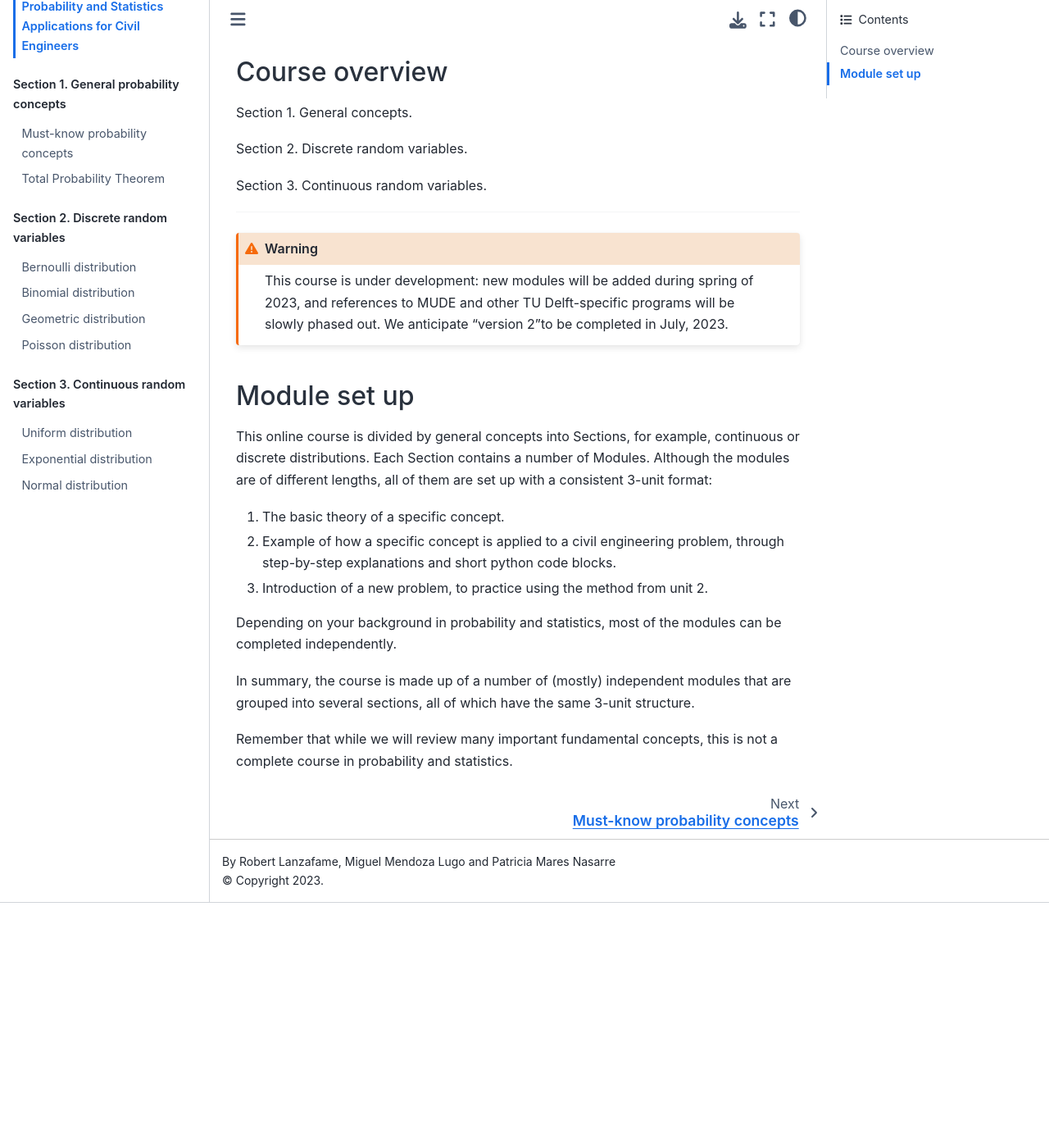
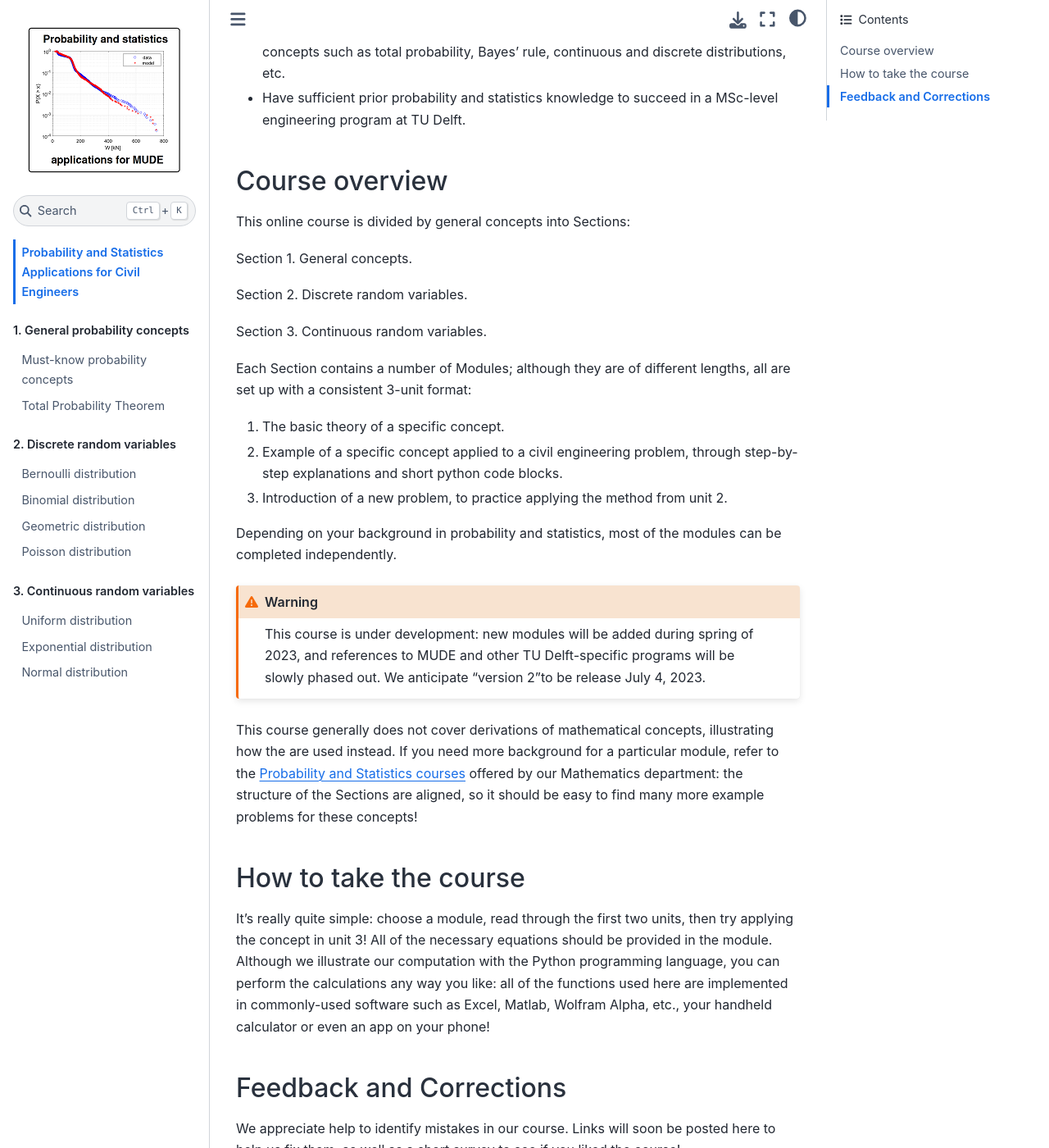
Before and after one commit to TUDelft-CITG/learn-probability, a Jupyter Book: the page built from book/index.md, in a window 1280 px wide and 1400 px high, scrolled down 1002 px. Shown: the whole window at 82% size. Built offline with Jupyter Book 1.0.4 settings and Sphinx 7.4.7 and the Sphinx Book theme 1.1.4, drawn with Linux system fonts in a browser that asks for light colours; before the commit the page ends 2103 px from its top, so only the background shows below that; some of the changed text lies outside the part shown.

Commit message:
update overview

````diff
--- a/book/_config.yml
+++ b/book/_config.yml
@@ -13,7 +13,7 @@ execute:
 # Define the name of the latex output file for PDF builds
 latex:
   latex_documents:
-    targetname: PSAM1_book.tex
+    targetname: learn_prob.tex
 
 # Add a bibtex file so that we can create citations
 #bibtex_bibfiles:
--- a/book/_toc.yml
+++ b/book/_toc.yml
@@ -4,19 +4,19 @@ root: index.md
 format: jb-book
 
 parts:
-- caption: Section 1. General probability concepts
+- caption: 1. General probability concepts
   chapters:
   - file: section_01/Must_know_ probability_concepts
   - file: section_01/Total_Probability_Theorem
 
-- caption: Section 2. Discrete random variables
+- caption: 2. Discrete random variables
   chapters:
   - file: section_02/2_1_Bernoulli_dist
   - file: section_02/2_2_Binomial_dist
   - file: section_02/2_3_Geometric_dist
   - file: section_02/2_4_Poisson_dist
 
-- caption: Section 3. Continuous random variables
+- caption: 3. Continuous random variables
   chapters:
   - file: section_03/3_1_Uniform_dist
   - file: section_03/3_2_Exponential_dist
--- a/book/index.md
+++ b/book/index.md
@@ -7,7 +7,9 @@ Welcome to **Probability and Statistics Applications for Civil Engineers**. We'r
 The field of civil engineering has changed significantly over the past decades. While we wish we could have included titles such as "environmental engineering," "construction management," "engineering geology" or similar fields, please forgive us for adopting the label "civil engineering" for the sake of simplicity.
 ```
 
-This course was originally designed for incoming students to several MSc programs at TU Delft: especially those who have never taken a university-level course on probability and statistics concepts, but also those who may need to brush up on these concepts. Have you had trouble in the past due to the theoretical or math-oriented nature of these problems? Then this course is for you!
+This course was originally designed for incoming students to several MSc programs at TU Delft: especially those who have may have taken a high school or university-level course on probability and statistics, but may need to brush up on these concepts. Have you had trouble in the past due to the theoretical or math-oriented nature of these problems? Then this course is for you!
+
+If you have never taken a probability or statistics course before, we recommend you consider one of [the online courses](https://online-learning.tudelft.nl/topic/mastering-mathematics/) offered by the Mathematics faculty at TU Delft: they are also free!
 
 ```{admonition} Note to TU Delft Students (MSc programs)
 :class: dropdown
@@ -22,12 +24,10 @@ The first three programs are within the faculty of Civil Engineering & Geoscienc
 
 CME is an interfaculty program between 1) CEG, 2) Architecture & the Built Environment (ABE) and 3) Technology, Policy & Management (TPM), which begins with the course *Managing* Uncertainty and Data (MUD).
 
-The current edition of this course (Probability and Statistics Applications for Civil Engineers) includes many references to CEG and MUDE; these will be removed as development continues, but the content will remain the same.
+For all students in the CEG faculty: if you have *never* taken a university-level course in probability and statistics you are strongly recommended to complete the [Probability and Statistics courses](https://online-learning.tudelft.nl/topic/mastering-mathematics/) offered by our Mathematics department prior to beginning your MSc program---past experience has shown this to help students in all of our MSc programs get through the first semester of studies more easily.
 ```
 
-This course assumes some prior knowledge of probability and statistics. Although most of the example calculations illustrated in this course use Python, prior experience with this programming language is not necessary. Python is used because it is adopted in many university-level engineering programs, so we want you to feel comfortable with seeing and making calculations using code before the academic year begins. In other words: in this course, think of Python as a powerful calculator, and you will always be able to understand what the code is doing simply by reading it (not running it).
-
-% If you would like to learn more about Python enroll for our companion course, Python Applications for MUDE.
+This course assumes some prior knowledge of probability and statistics. Although most of the example calculations illustrated in this course use Python, prior experience with this programming language is not necessary. Python is used because it is adopted in many university-level engineering programs, so we want you to feel comfortable with seeing and making calculations using code before the academic year begins. In other words: in this course, think of Python as a powerful calculator, and you will always be able to understand what the code is doing simply by reading it (not running it). If you are interested in Python, check out our companion course, [Python Applications for Civil Engineers](https://tudelft-citg.github.io/learn-python/)---it is set up in a similar format to this course.
 
 This course will enable you to...
 
@@ -37,8 +37,9 @@ This course will enable you to...
 
 * Have sufficient prior probability and statistics knowledge to succeed in a MSc-level engineering program at TU Delft.
 
----
 ## Course overview
+
+This online course is divided by general concepts into Sections:
 
 Section 1. General concepts.
 
@@ -46,19 +47,25 @@ Section 2. Discrete random variables.
 
 Section 3. Continuous random variables.
 
----
-```{warning} This course is under development: new modules will be added during spring of 2023, and references to MUDE and other TU Delft-specific programs will be slowly phased out. We anticipate "version 2"to be completed in July, 2023.
-```
-## Module set up
-
-This online course is divided by general concepts into Sections, for example, continuous or discrete distributions. Each Section contains a number of Modules. Although the modules are of different lengths, all of them are set up with a consistent 3-unit format:
+Each Section contains a number of Modules; although they are of different lengths, all are set up with a consistent 3-unit format:
 
 1.    The basic theory of a specific concept.
-2.    Example of how a specific concept is applied to a civil engineering problem, through step-by-step explanations and short python code blocks.
-3.    Introduction of a new problem, to practice using the method from unit 2.
+2.    Example of a specific concept applied to a civil engineering problem, through step-by-step explanations and short python code blocks.
+3.    Introduction of a new problem, to practice applying the method from unit 2.
 
 Depending on your background in probability and statistics, most of the modules can be completed independently.
 
-In summary, the course is made up of a number of (mostly) independent modules that are grouped into several sections, all of which have the same 3-unit structure.
+```{warning} This course is under development: new modules will be added during spring of 2023, and references to MUDE and other TU Delft-specific programs will be slowly phased out. We anticipate "version 2"to be release July 4, 2023.
+```
 
-Remember that while we will review many important fundamental concepts, this is not a complete course in probability and statistics.
+This course generally does not cover derivations of mathematical concepts, illustrating how the are used instead. If you need more background for a particular module, refer to the [Probability and Statistics courses](https://online-learning.tudelft.nl/topic/mastering-mathematics/) offered by our Mathematics department: the structure of the Sections are aligned, so it should be easy to find many more example problems for these concepts!
+
+## How to take the course
+
+It's really quite simple: choose a module, read through the first two units, then try applying the concept in unit 3! All of the necessary equations should be provided in the module. Although we illustrate our computation with the Python programming language, you can perform the calculations any way you like: all of the functions used here are implemented in commonly-used software such as Excel, Matlab, Wolfram Alpha, etc., your handheld calculator or even an app on your phone!
+
+<!-- Provide links to EWI exercises!!! -->
+
+## Feedback and Corrections
+
+We appreciate help to identify mistakes in our course. Links will soon be posted here to help us fix them, as well as a short survey to see if you liked the course!
````
